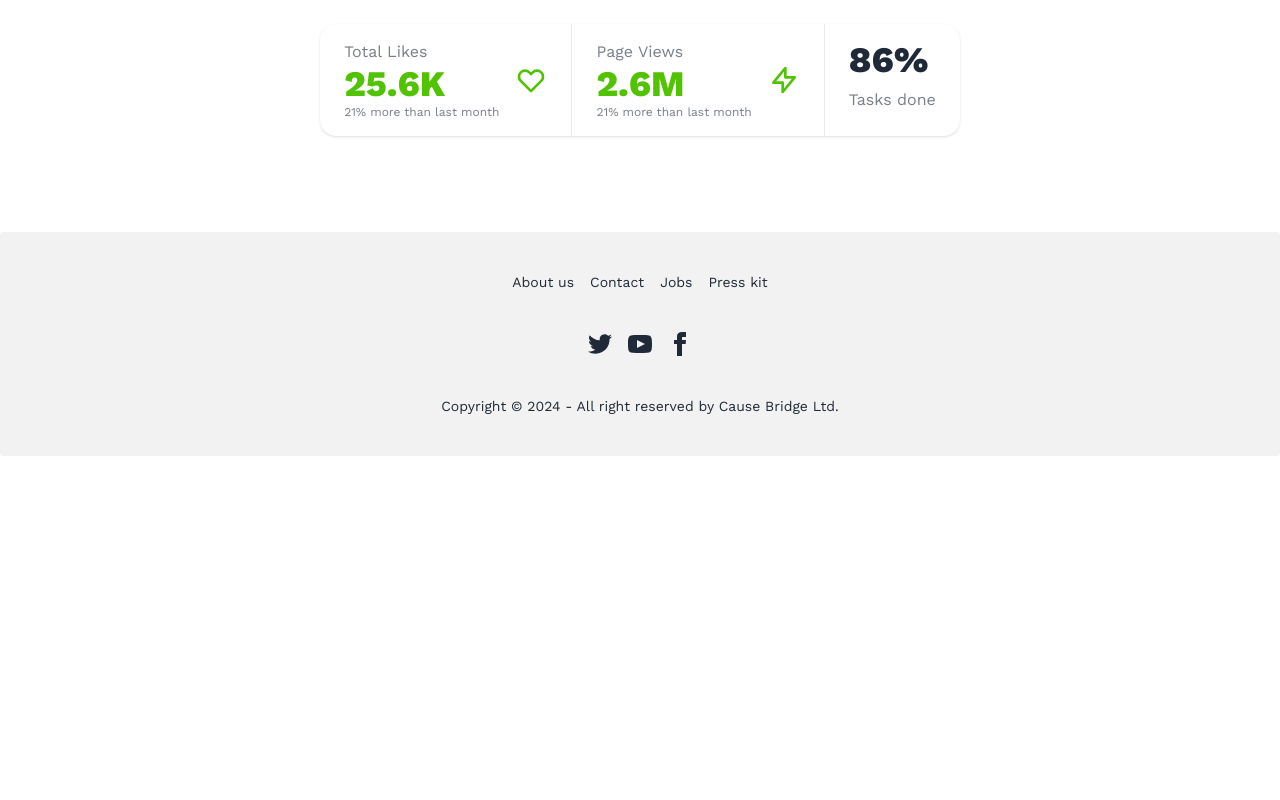
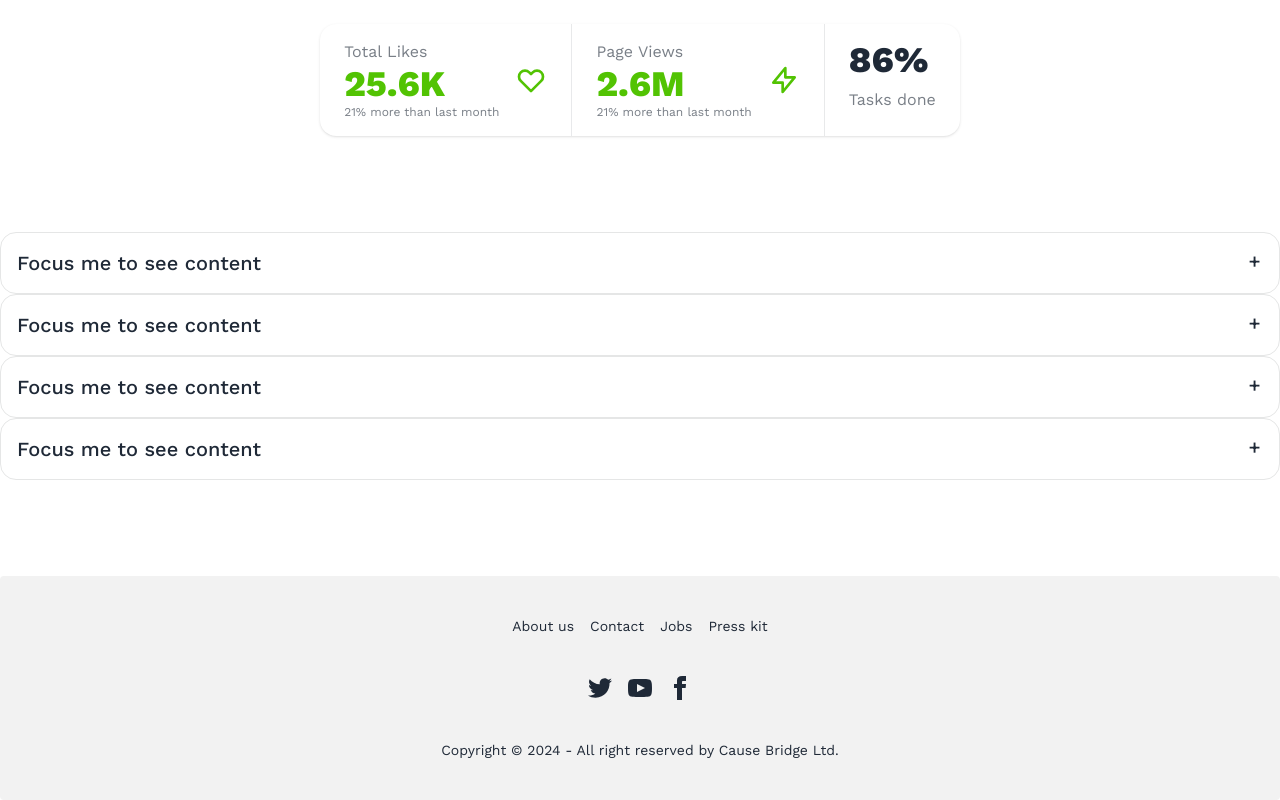
Before and after one commit to salmanfxrsi/causebridge-frontend, a React (Vite) app: page / in a window 1280 px wide. Shown: the part 980-1780 px from the top of the page. Before the commit the page ends 1436 px from the top, so only its background shows below. Built offline with nearby package versions, Linux system fonts and the light colour scheme; no server answers.

Commit message:
feat: implement reusable Collapse component with focusable collapsible sections in Home page

```diff
--- /dev/null
+++ b/src/components/Collapse.jsx
@@ -0,0 +1,56 @@
+const Collapse = () => {
+  return (
+    <div>
+      {/* Collapse One */}
+      <div
+        tabIndex={0}
+        className="collapse collapse-plus border-base-300 border"
+      >
+        <div className="collapse-title text-xl font-medium">
+          Focus me to see content
+        </div>
+        <div className="collapse-content">
+          <p>tabindex={0} attribute is necessary to make the div focusable</p>
+        </div>
+      </div>
+      {/* Collapse Two */}
+      <div
+        tabIndex={0}
+        className="collapse collapse-plus border-base-300 border"
+      >
+        <div className="collapse-title text-xl font-medium">
+          Focus me to see content
+        </div>
+        <div className="collapse-content">
+          <p>tabindex={0} attribute is necessary to make the div focusable</p>
+        </div>
+      </div>
+      {/* Collapse Three */}
+      <div
+        tabIndex={0}
+        className="collapse collapse-plus border-base-300 border"
+      >
+        <div className="collapse-title text-xl font-medium">
+          Focus me to see content
+        </div>
+        <div className="collapse-content">
+          <p>tabindex={0} attribute is necessary to make the div focusable</p>
+        </div>
+      </div>
+      {/* Collapse Four */}
+      <div
+        tabIndex={0}
+        className="collapse collapse-plus border-base-300 border"
+      >
+        <div className="collapse-title text-xl font-medium">
+          Focus me to see content
+        </div>
+        <div className="collapse-content">
+          <p>tabindex={0} attribute is necessary to make the div focusable</p>
+        </div>
+      </div>
+    </div>
+  );
+};
+
+export default Collapse;
--- a/src/pages/Home.jsx
+++ b/src/pages/Home.jsx
@@ -1,4 +1,5 @@
 import Carousel from "../components/Carousel";
+import Collapse from "../components/Collapse";
 import HomeStat from "../components/HomeStat";
 import UpcomingPosts from "../components/UpcomingPosts";
 
@@ -7,7 +8,8 @@ const Home = () => {
     <div>
       <div><Carousel /></div>
       <div className="pb-24 pt-16"><UpcomingPosts /></div>
-      <div className="pb-24 container mx-auto flex justify-center"><HomeStat /></div>
+      <div className="pb-24 w-11/12 lg:container mx-auto flex justify-center"><HomeStat /></div>
+      <div className="w-11/12 lg:container mx-auto mb-24"><Collapse /></div>
     </div>
   );
 };
```
